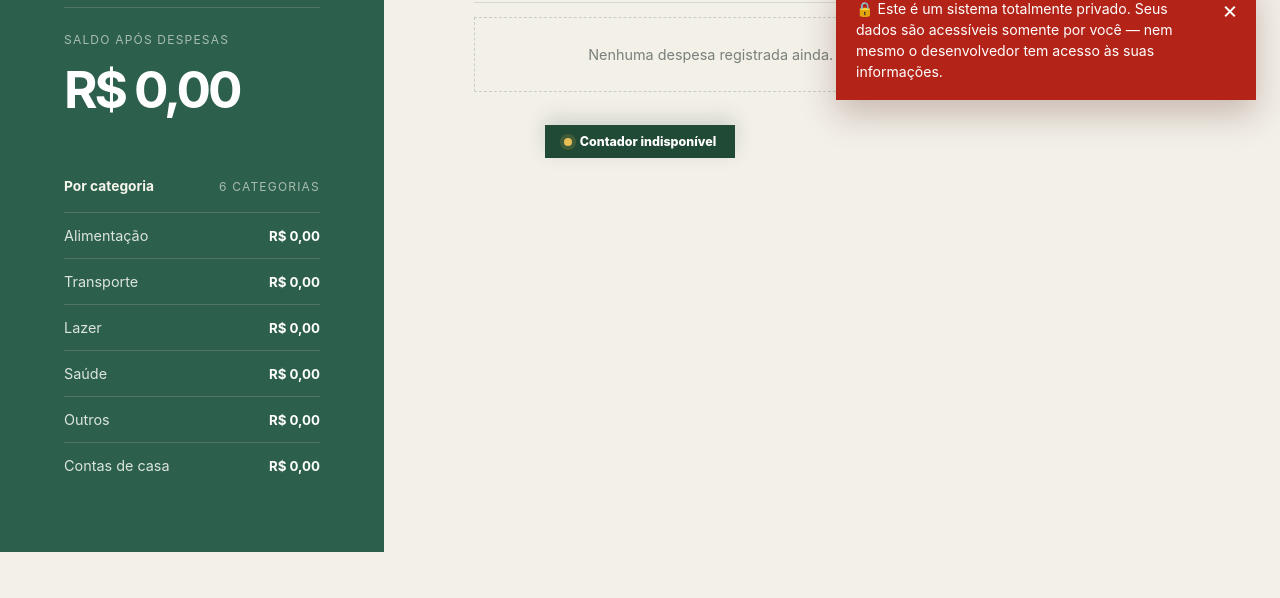
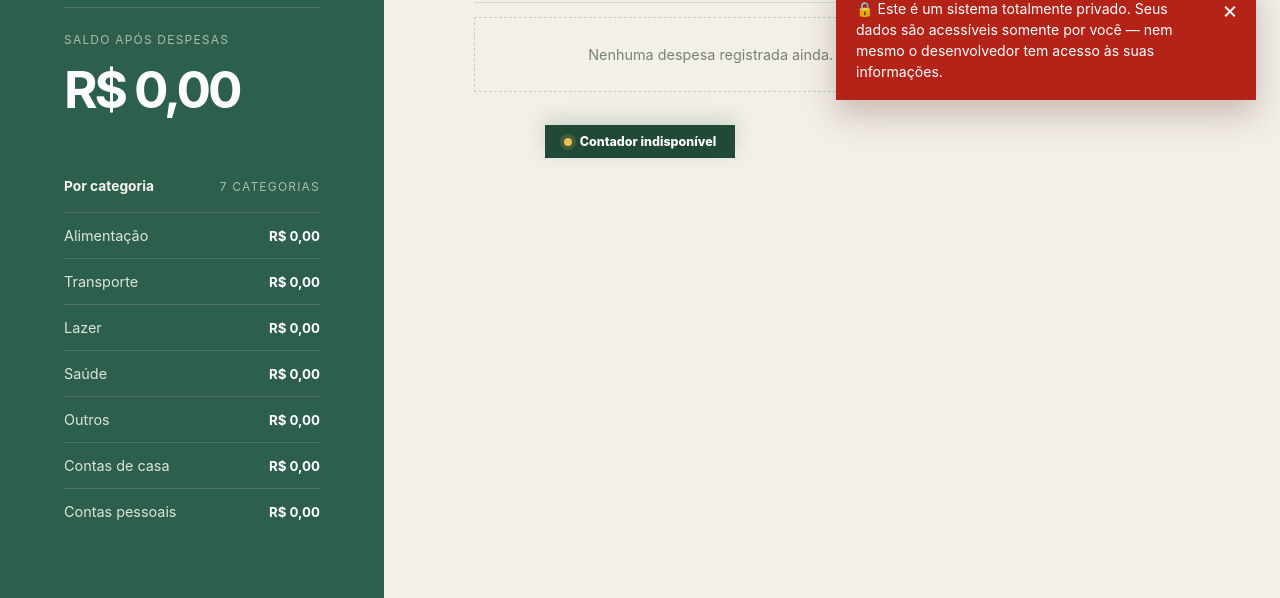
Before and after one commit to Finnzxx/painel-de-despesas, a website built with Vite: page index.html in a window 1280 px wide. Shown: the part 642-1240 px from the top of the page. Before the commit the page ends 1194 px from the top, so only its background shows below. Built offline with nearby package versions, Linux system fonts and the light colour scheme.

Commit message:
Add personal bills category

```diff
--- a/index.html
+++ b/index.html
@@ -41,7 +41,7 @@
             <section class="category-summary" aria-labelledby="categorias-titulo">
                 <div class="section-heading">
                     <h2 id="categorias-titulo">Por categoria</h2>
-                    <span class="category-count">6 categorias</span>
+                    <span class="category-count">7 categorias</span>
                 </div>
                 <ul id="totais-por-categoria" class="category-list">
                     <li class="category-total" data-category="alimento">
@@ -61,6 +61,9 @@
                     </li>
                     <li class="category-total" data-category="contas">
                         <span>Contas de casa</span><strong data-category-total="contas">R$ 0,00</strong>
+                    </li>
+                    <li class="category-total" data-category="contas-pessoais">
+                        <span>Contas pessoais</span><strong data-category-total="contas-pessoais">R$ 0,00</strong>
                     </li>
                 </ul>
             </section>
@@ -107,6 +110,7 @@
                                 <option value="saúde">Saúde</option>
                                 <option value="outros">Outros</option>
                                 <option value="contas">Contas de casa</option>
+                                <option value="contas-pessoais">Contas pessoais</option>
                             </select>
                         </label>
                     </div>
```
